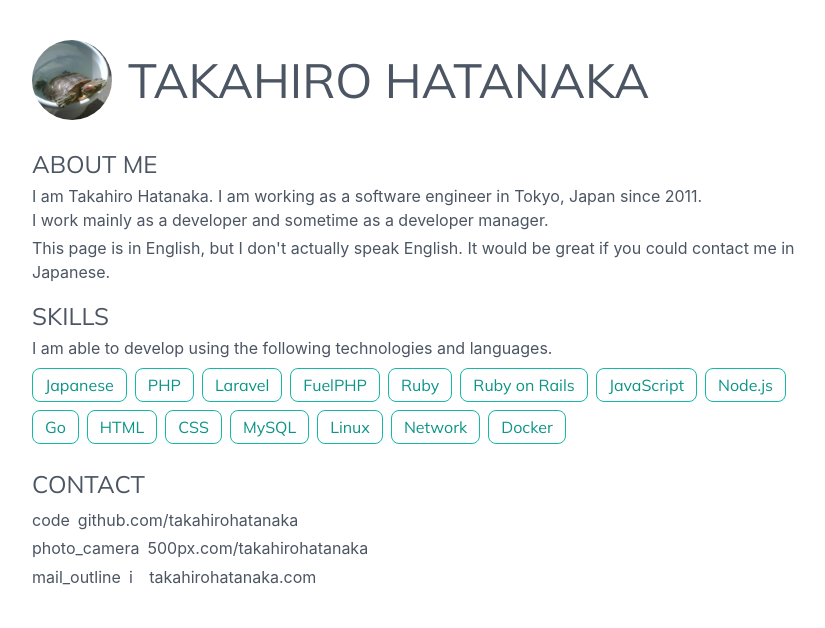
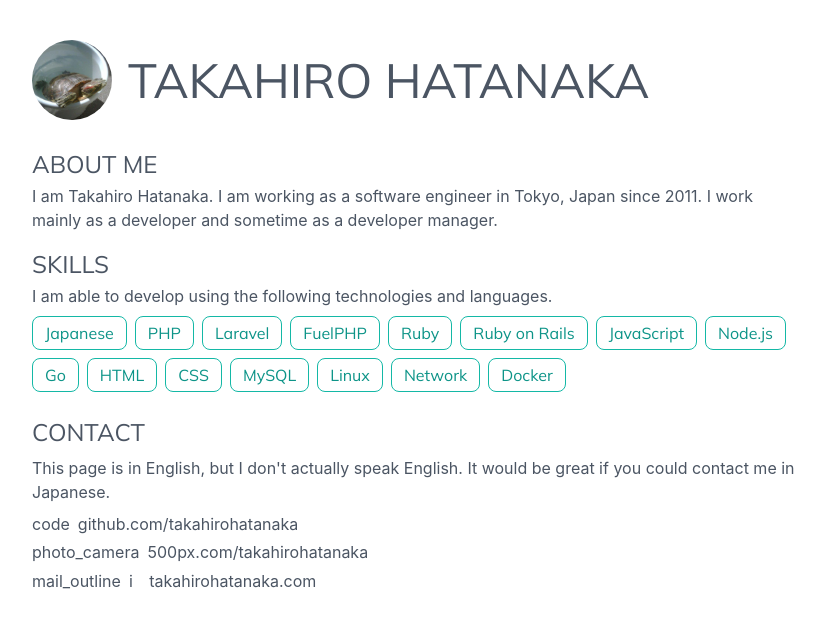
Before and after one commit to takahirohatanaka/takahirohatanaka.com, a Nuxt app: page / in a window 1280 px wide. Shown: the top 628 px of the page, without its empty margins (224-1049 px from the left). Built offline with nearby package versions, Linux system fonts and the light colour scheme.

Commit message:
Update spacing

```diff
--- a/components/About.vue
+++ b/components/About.vue
@@ -6,13 +6,7 @@
         <p>
           I am Takahiro Hatanaka. I am working as a software engineer in Tokyo,
           Japan since 2011.
-          <br />
           I work mainly as a developer and sometime as a developer manager.
-        </p>
-
-        <p class="mt-1">
-          This page is in English, but I don't actually speak English. It would
-          be great if you could contact me in Japanese.
         </p>
       </div>
     </section>
--- a/components/Contact.vue
+++ b/components/Contact.vue
@@ -3,6 +3,11 @@
     <section>
       <h1 class="text-2xl uppercase">Contact</h1>
       <div class="my-2">
+        <p class="mb-2">
+          This page is in English, but I don't actually speak English. It would
+          be great if you could contact me in Japanese.
+        </p>
+
         <ul>
           <li class="flex items-center mb-1">
             <span class="material-icons mr-2">code</span>
```
